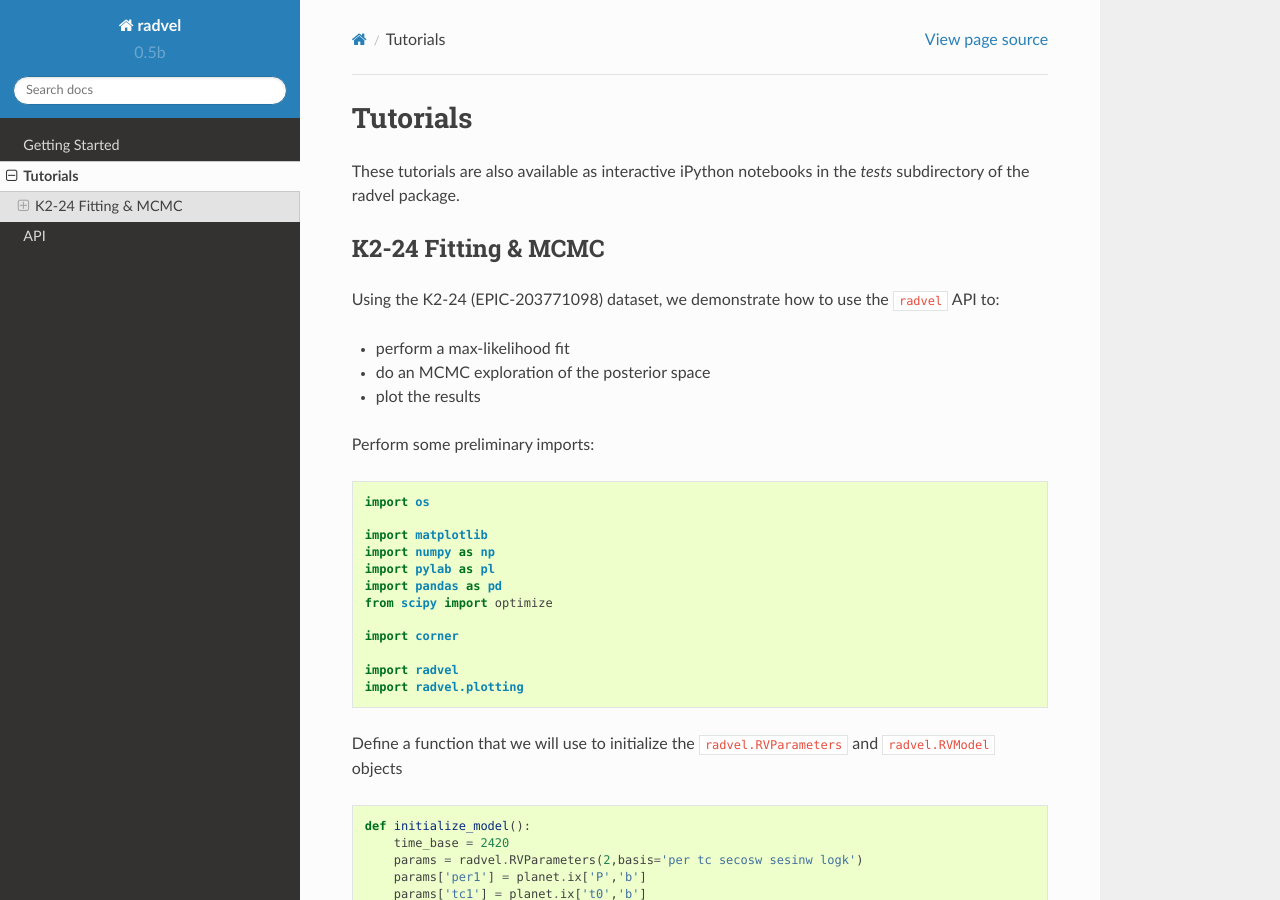
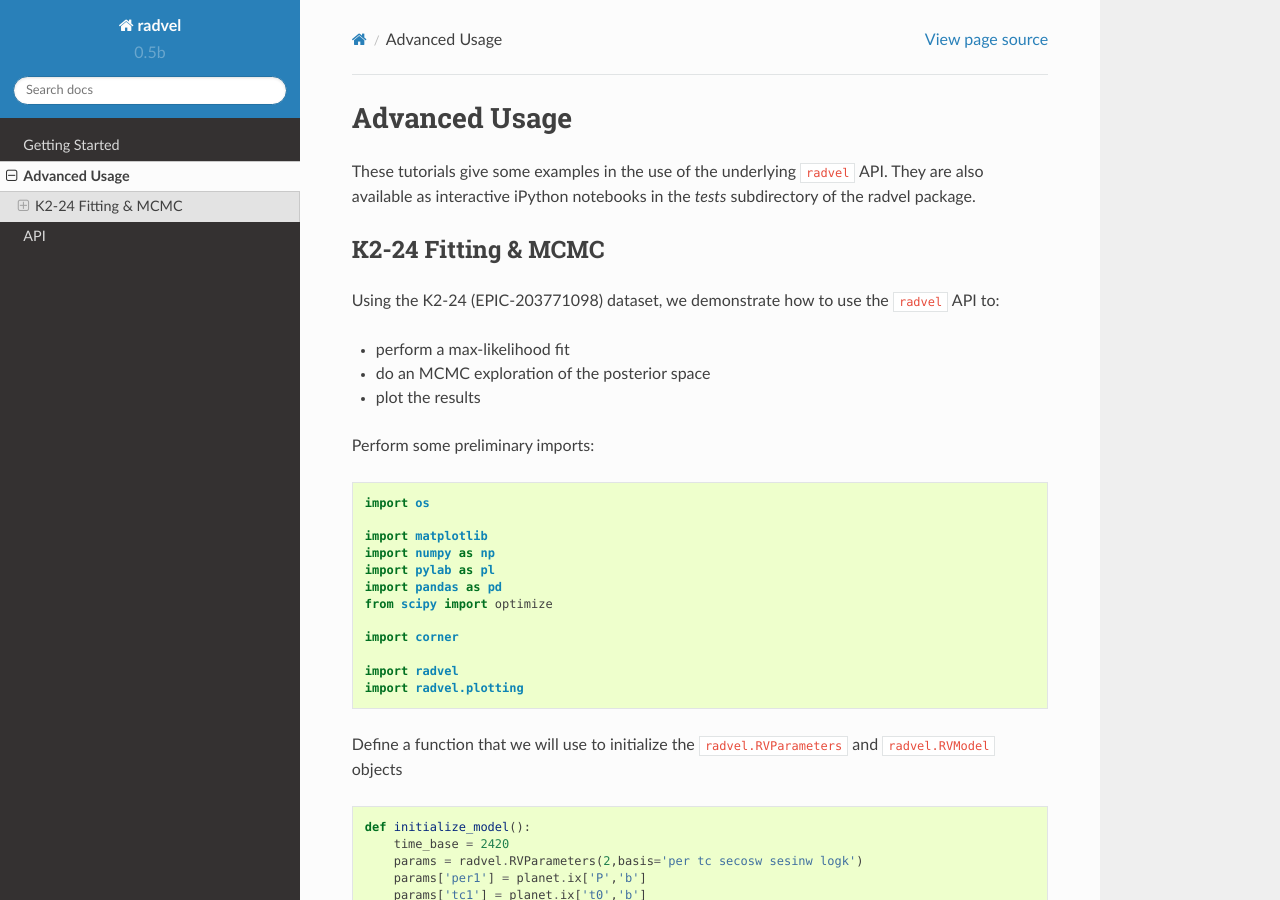
Before and after one commit to California-Planet-Search/radvel, a Sphinx documentation site: the page built from docs/tutorials.rst, in a window 1280 px wide and 900 px high. Built offline with Sphinx 7.4.7 and the Read the Docs theme 2.0.0, drawn with Linux system fonts in a browser that asks for light colours.

Commit message:
tweaked docs to work with rtd

```diff
--- a/docs/tutorials.rst
+++ b/docs/tutorials.rst
@@ -1,9 +1,11 @@
 .. _tutorials:
 
-Tutorials
-======
+Advanced Usage
+==========
 
-These tutorials are also available as interactive iPython notebooks
+These tutorials give some examples in the use of the
+underlying ``radvel`` API.
+They are also available as interactive iPython notebooks
 in the `tests` subdirectory of the radvel package.
 
 .. include:: k2-24.rst
```
